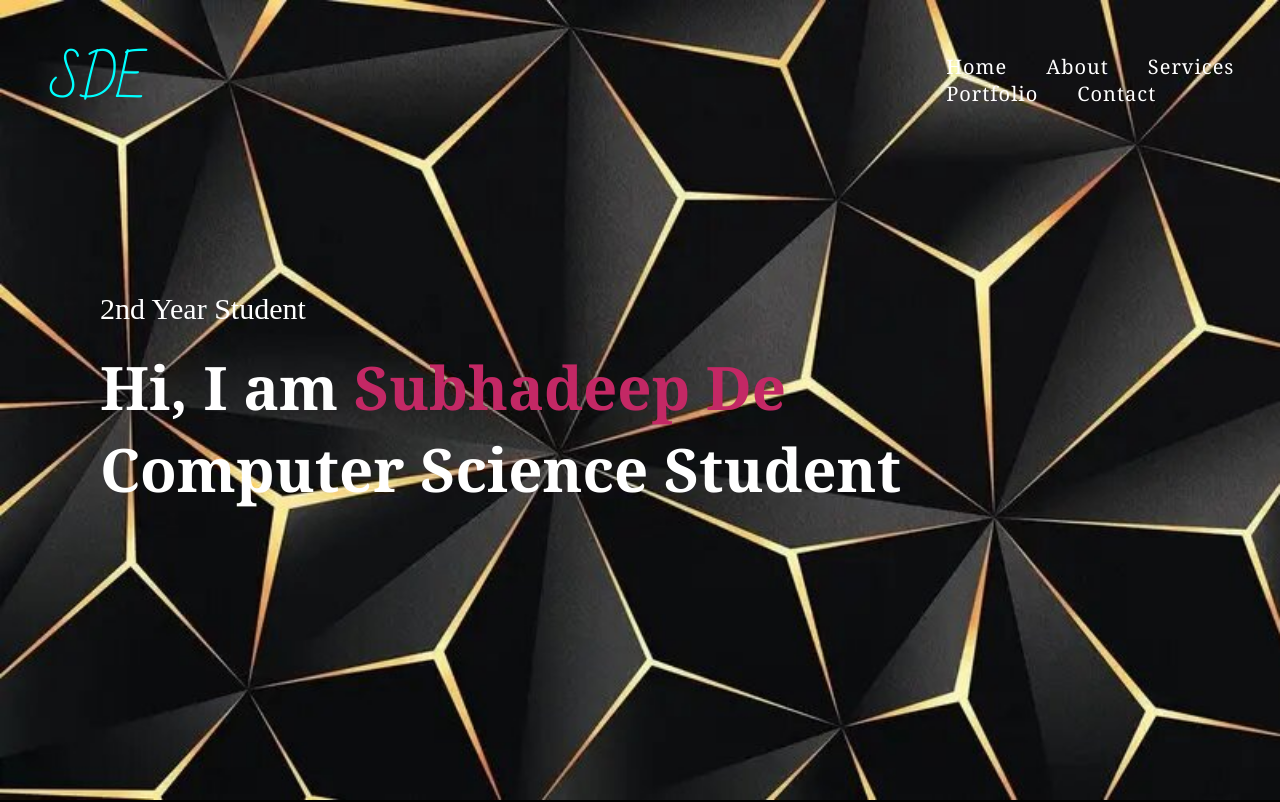
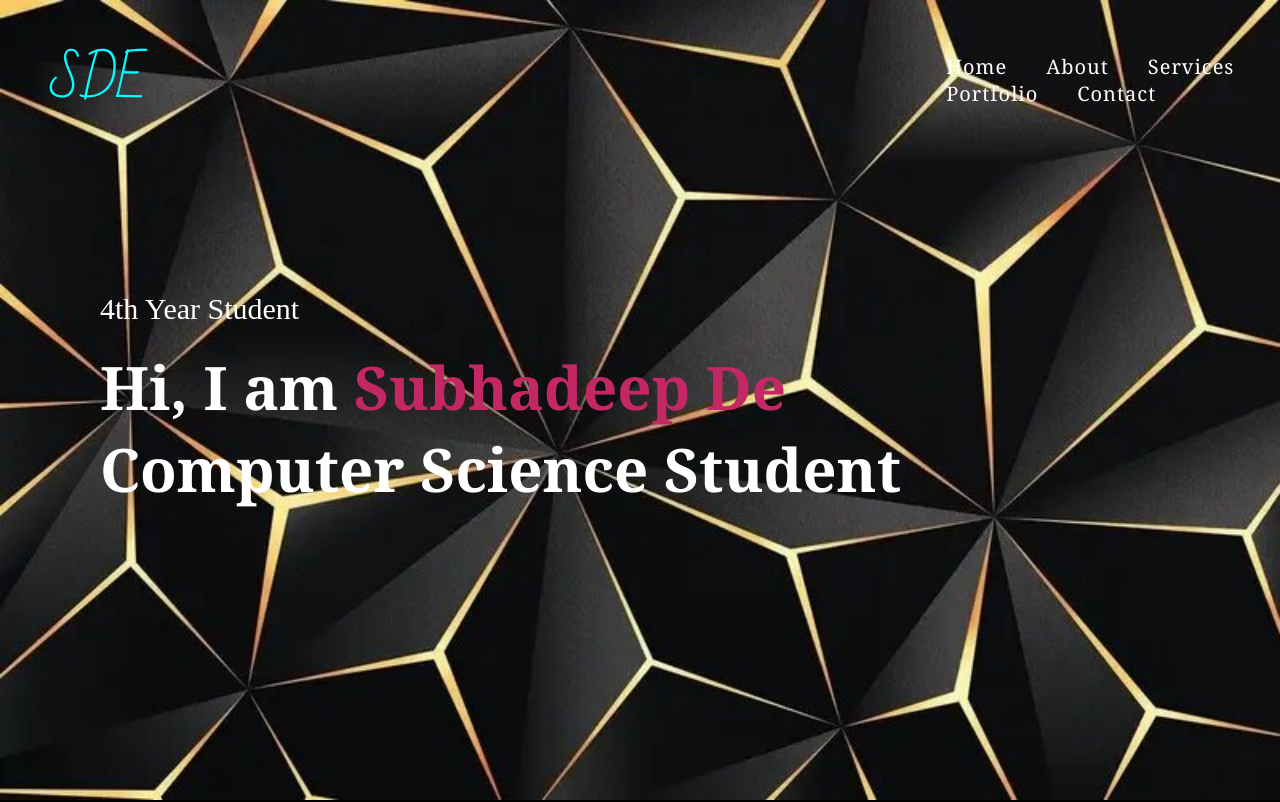
Before and after one commit to subha2414/Portfolio, a plain HTML site: page index.html in a window 1280 px wide. Shown: the top 802 px of the page. Drawn offline with Linux system fonts and the light colour scheme; a web font is replaced by a local one.

Commit message:
Update index.html
Change Year of study

```diff
--- a/index.html
+++ b/index.html
@@ -30,7 +30,7 @@
                 </div>
             </div>
             <div class="header-text">
-                <h7>2nd Year Student</h7>
+                <h7>4th Year Student</h7>
                 <h1>Hi, I am <span> Subhadeep De </span><br>Computer Science Student</h1>
             </div>
         </div>
```
